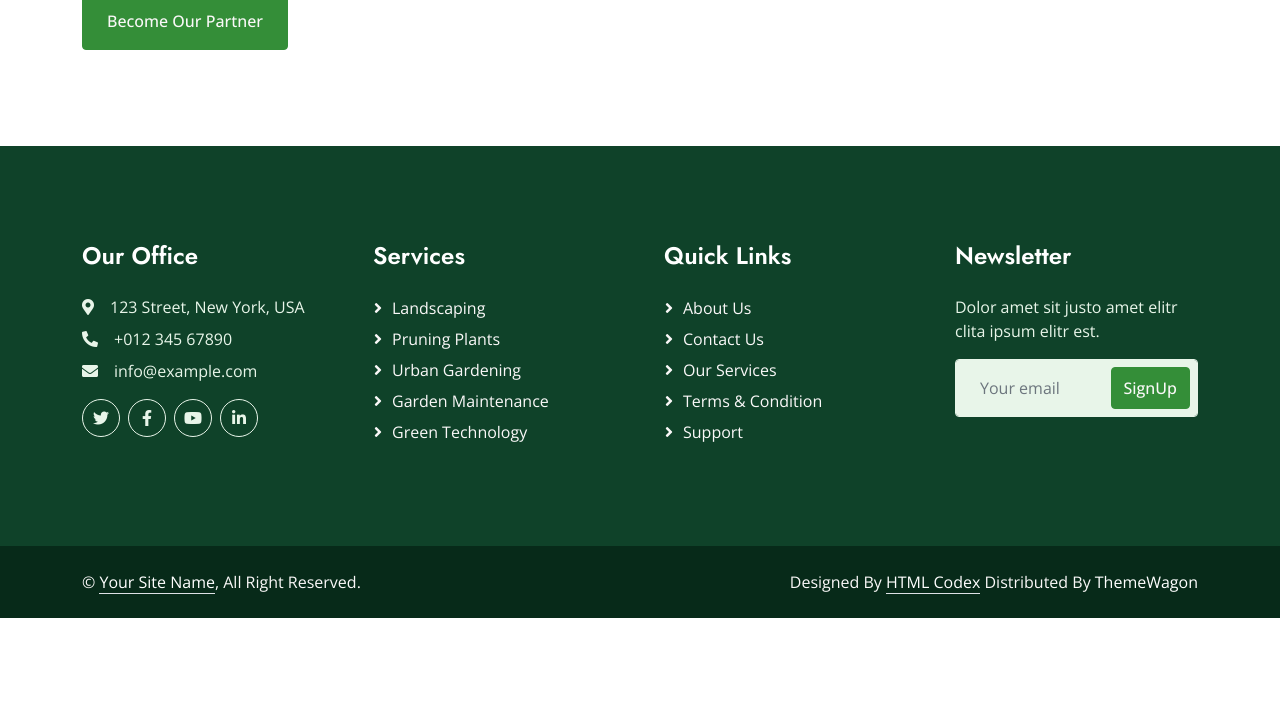
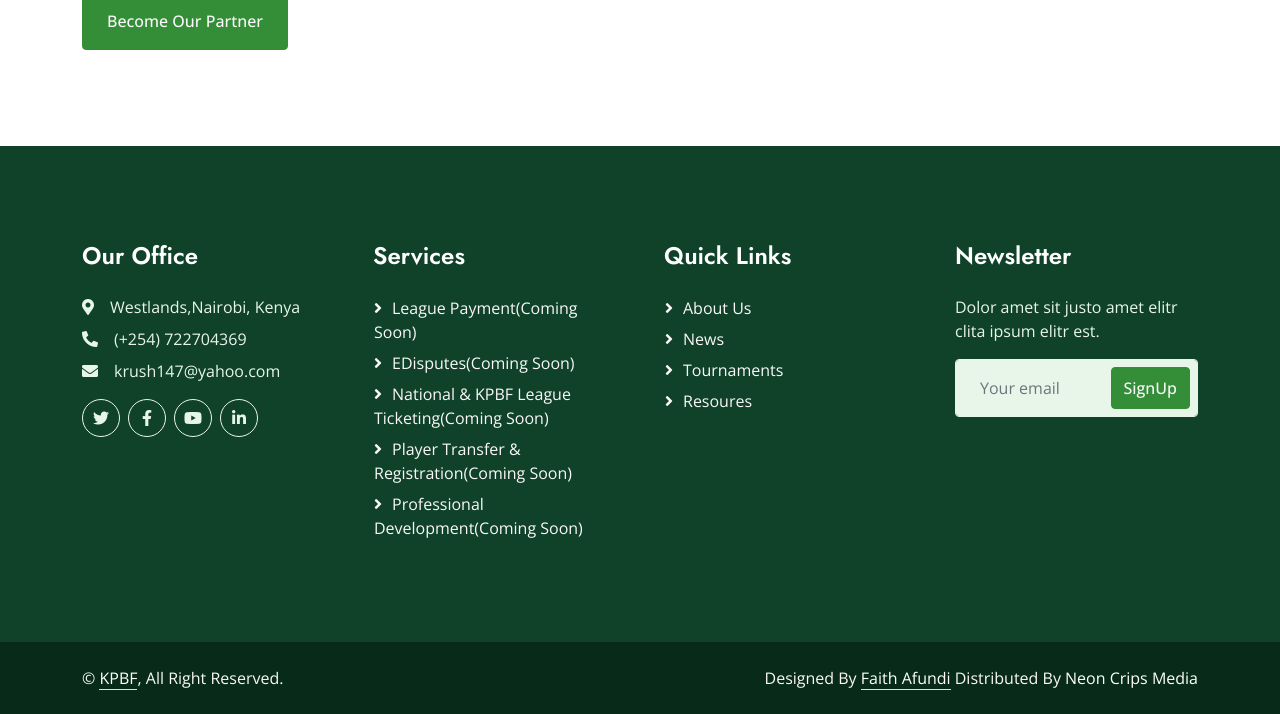
Before and after one commit to faith-Iminza/KPBF-Official-Site, a plain HTML site: page testimonial.html in a window 1280 px wide. Shown: the part 887-1601 px from the top of the page. Before the commit the page ends 1505 px from the top, so only its background shows below. Drawn offline with nearby package versions, Linux system fonts and the light colour scheme.

Commit message:
updated changed

```diff
--- a/testimonial.html
+++ b/testimonial.html
@@ -92,12 +92,12 @@
                         <a href="404.html" class="dropdown-item">404 Page</a> -->
                     </div>
                 </div>
-                  <div class="nav-item dropdown">
+                    <div class="nav-item dropdown">
                     <a href="#" class="nav-link dropdown-toggle" data-bs-toggle="dropdown">Tournament</a>
                     <div class="dropdown-menu bg-light m-0">
-                        <a href="" class="dropdown-item">Kenya</a>
-                        <a href="quote.html" class="dropdown-item">South Africa</a>
-                        <a href="" class="dropdown-item">Common Wealth</a>
+                        <a href="" class="dropdown-item">Local</a>
+                        <a href="" class="dropdown-item">Regional</a>
+                        <a href="" class="dropdown-item">International</a>
                         <!-- <a href="testimonial.html" class="dropdown-item">Testimonial</a>
                         <a href="404.html" class="dropdown-item">404 Page</a> -->
                     </div>
@@ -182,15 +182,15 @@
     <!-- Testimonial End -->
 
 
-    <!-- Footer Start -->
+     <!-- Footer Start -->
     <div class="container-fluid bg-dark text-light footer mt-5 py-5 wow fadeIn" data-wow-delay="0.1s">
         <div class="container py-5">
             <div class="row g-5">
                 <div class="col-lg-3 col-md-6">
                     <h4 class="text-white mb-4">Our Office</h4>
-                    <p class="mb-2"><i class="fa fa-map-marker-alt me-3"></i>123 Street, New York, USA</p>
-                    <p class="mb-2"><i class="fa fa-phone-alt me-3"></i>+012 345 67890</p>
-                    <p class="mb-2"><i class="fa fa-envelope me-3"></i>info@example.com</p>
+                    <p class="mb-2"><i class="fa fa-map-marker-alt me-3"></i>Westlands,Nairobi, Kenya</p>
+                    <p class="mb-2"><i class="fa fa-phone-alt me-3"></i>(+254) 722704369</p>
+                    <p class="mb-2"><i class="fa fa-envelope me-3"></i>krush147@yahoo.com</p>
                     <div class="d-flex pt-2">
                         <a class="btn btn-square btn-outline-light rounded-circle me-2" href=""><i class="fab fa-twitter"></i></a>
                         <a class="btn btn-square btn-outline-light rounded-circle me-2" href=""><i class="fab fa-facebook-f"></i></a>
@@ -200,19 +200,18 @@
                 </div>
                 <div class="col-lg-3 col-md-6">
                     <h4 class="text-white mb-4">Services</h4>
-                    <a class="btn btn-link" href="">Landscaping</a>
-                    <a class="btn btn-link" href="">Pruning plants</a>
-                    <a class="btn btn-link" href="">Urban Gardening</a>
-                    <a class="btn btn-link" href="">Garden Maintenance</a>
-                    <a class="btn btn-link" href="">Green Technology</a>
+                    <a class="btn btn-link" href="">League Payment(Coming Soon)</a>
+                    <a class="btn btn-link" href="">eDisputes(Coming Soon)</a>
+                    <a class="btn btn-link" href="">National & KPBF League Ticketing(Coming Soon)</a>
+                    <a class="btn btn-link" href="">Player Transfer & Registration(Coming Soon)</a>
+                    <a class="btn btn-link" href="">Professional Development(Coming Soon)</a>
                 </div>
                 <div class="col-lg-3 col-md-6">
                     <h4 class="text-white mb-4">Quick Links</h4>
                     <a class="btn btn-link" href="">About Us</a>
-                    <a class="btn btn-link" href="">Contact Us</a>
-                    <a class="btn btn-link" href="">Our Services</a>
-                    <a class="btn btn-link" href="">Terms & Condition</a>
-                    <a class="btn btn-link" href="">Support</a>
+                    <a class="btn btn-link" href="">News</a>
+                    <a class="btn btn-link" href="">Tournaments</a>
+                    <a class="btn btn-link" href="">Resoures</a>
                 </div>
                 <div class="col-lg-3 col-md-6">
                     <h4 class="text-white mb-4">Newsletter</h4>
@@ -233,11 +232,11 @@
         <div class="container">
             <div class="row">
                 <div class="col-md-6 text-center text-md-start mb-3 mb-md-0">
-                    &copy; <a class="border-bottom" href="#">Your Site Name</a>, All Right Reserved.
+                    &copy; <a class="border-bottom" href="#">KPBF</a>, All Right Reserved.
                 </div>
                 <div class="col-md-6 text-center text-md-end">
                     <!--/*** This template is free as long as you keep the footer author’s credit link/attribution link/backlink. If you'd like to use the template without the footer author’s credit link/attribution link/backlink, you can purchase the Credit Removal License from "https://htmlcodex.com/credit-removal". Thank you for your support. ***/-->
-                    Designed By <a class="border-bottom" href="https://htmlcodex.com">HTML Codex</a> Distributed By <a href="https://themewagon.com">ThemeWagon</a>
+                    Designed By <a class="border-bottom" href="">Faith Afundi</a> Distributed By <a href="">Neon Crips Media</a>
                 </div>
             </div>
         </div>
```
Also changed, not shown: about.html (+5 -5 lines), project.html (+5 -5 lines), service.html (+5 -5 lines), index.html (line endings or trailing spaces).
